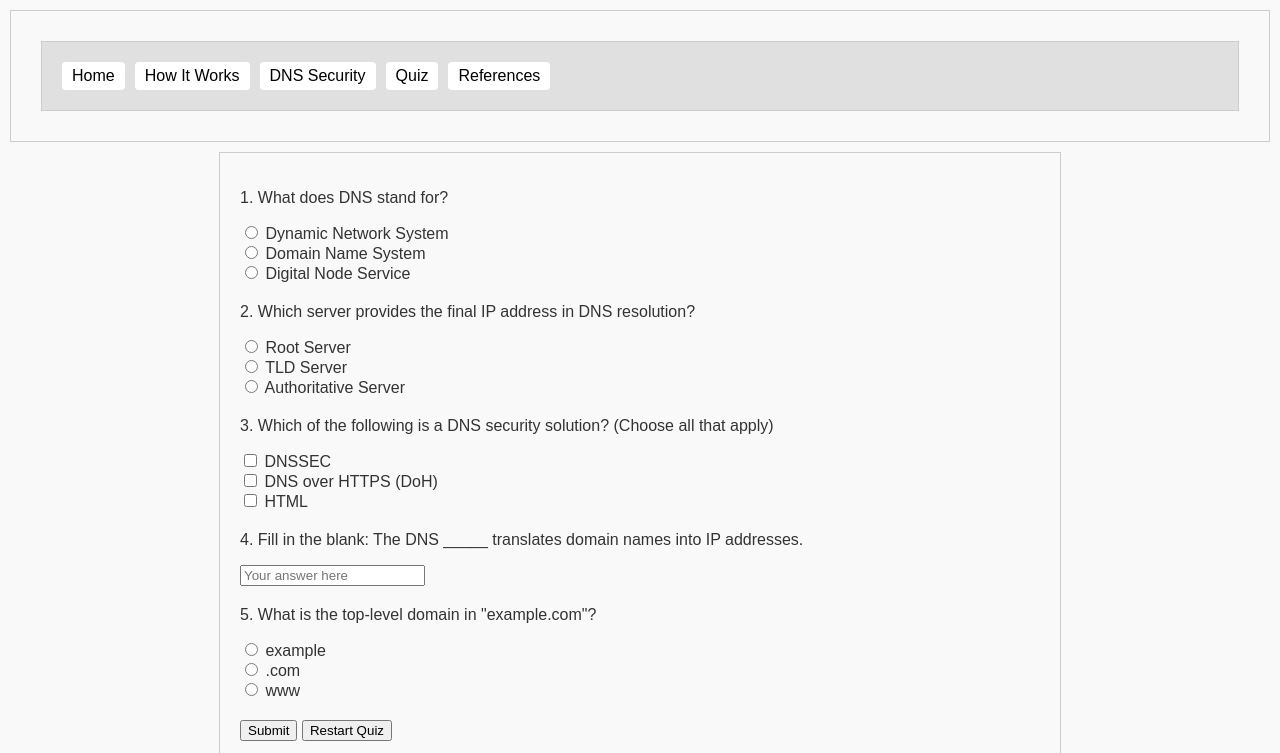
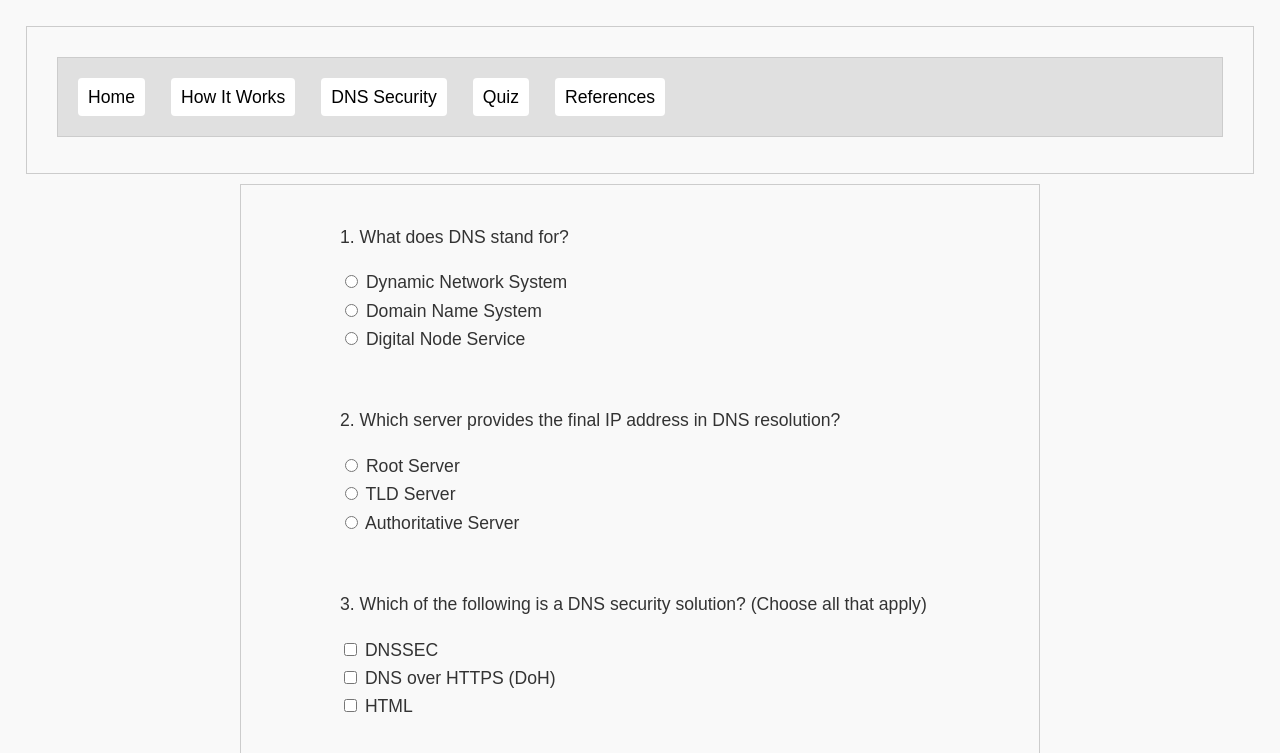
Before and after one commit to mmustaf7/mmustaf7.github.io, a plain HTML site: page quiz.html in a window 1280 px wide. Shown: the top 753 px of the page. Drawn offline with Linux system fonts and the light colour scheme.

Commit message:
Add files via upload

```diff
--- a/styles.css
+++ b/styles.css
@@ -40,3 +40,96 @@ th, td {
     padding: 8px;
     text-align: left;
 }
+
+/* Responsive Design */
+
+/* Base Styles - Mobile First */
+body {
+  margin: 0;
+  font-family: Arial, sans-serif;
+  padding: 1rem;
+  line-height: 1.6;
+  background-color: #f9f9f9;
+  color: #333;
+}
+
+header, nav, main, footer {
+  max-width: 100%;
+  box-sizing: border-box;
+}
+
+nav {
+  display: flex;
+  flex-direction: column;
+  gap: 10px;
+  margin-bottom: 1rem;
+}
+
+nav a {
+  text-decoration: none;
+  color: #007BFF;
+  padding: 0.5rem;
+  border-radius: 4px;
+}
+
+img, table {
+  max-width: 100%;
+  height: auto;
+}
+
+/* Form Styling */
+form {
+  display: flex;
+  flex-direction: column;
+  gap: 1rem;
+}
+
+input[type="text"], input[type="email"], textarea {
+  padding: 0.5rem;
+  font-size: 1rem;
+  width: 100%;
+  box-sizing: border-box;
+}
+
+/* Tablet Styles */
+@media (min-width: 600px) {
+  nav {
+    flex-direction: row;
+    flex-wrap: wrap;
+    justify-content: space-around;
+  }
+
+  main {
+    padding: 1rem 2rem;
+  }
+
+  form {
+    max-width: 600px;
+    margin: auto;
+  }
+}
+
+/* Desktop Styles */
+@media (min-width: 1024px) {
+  body {
+    font-size: 1.1rem;
+  }
+
+  nav {
+    justify-content: flex-start;
+  }
+
+  nav a {
+    margin-right: 1rem;
+  }
+
+  .container {
+    display: grid;
+    grid-template-columns: 1fr 3fr;
+    gap: 2rem;
+  }
+
+  main {
+    padding: 2rem 4rem;
+  }
+}
```
